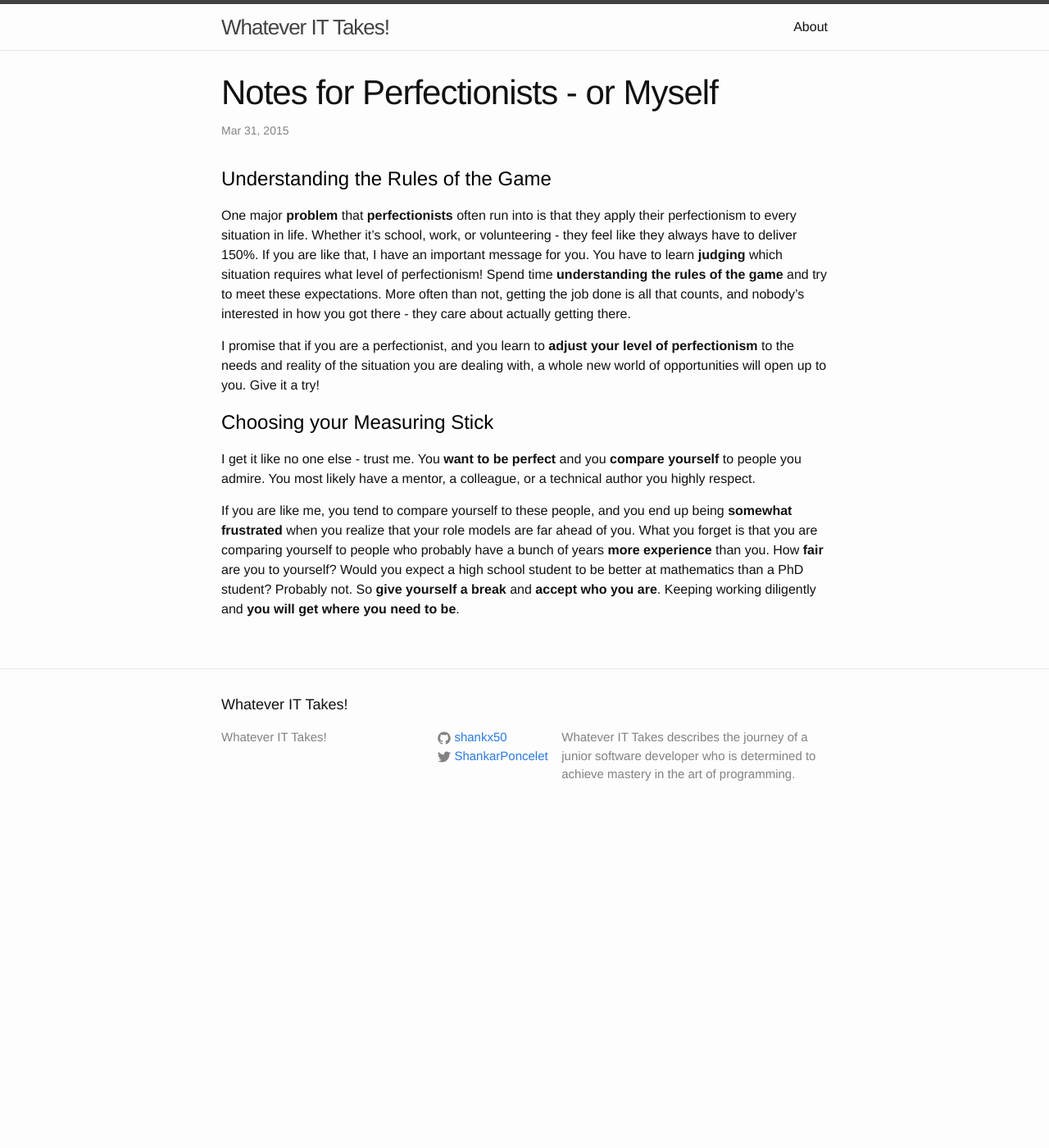
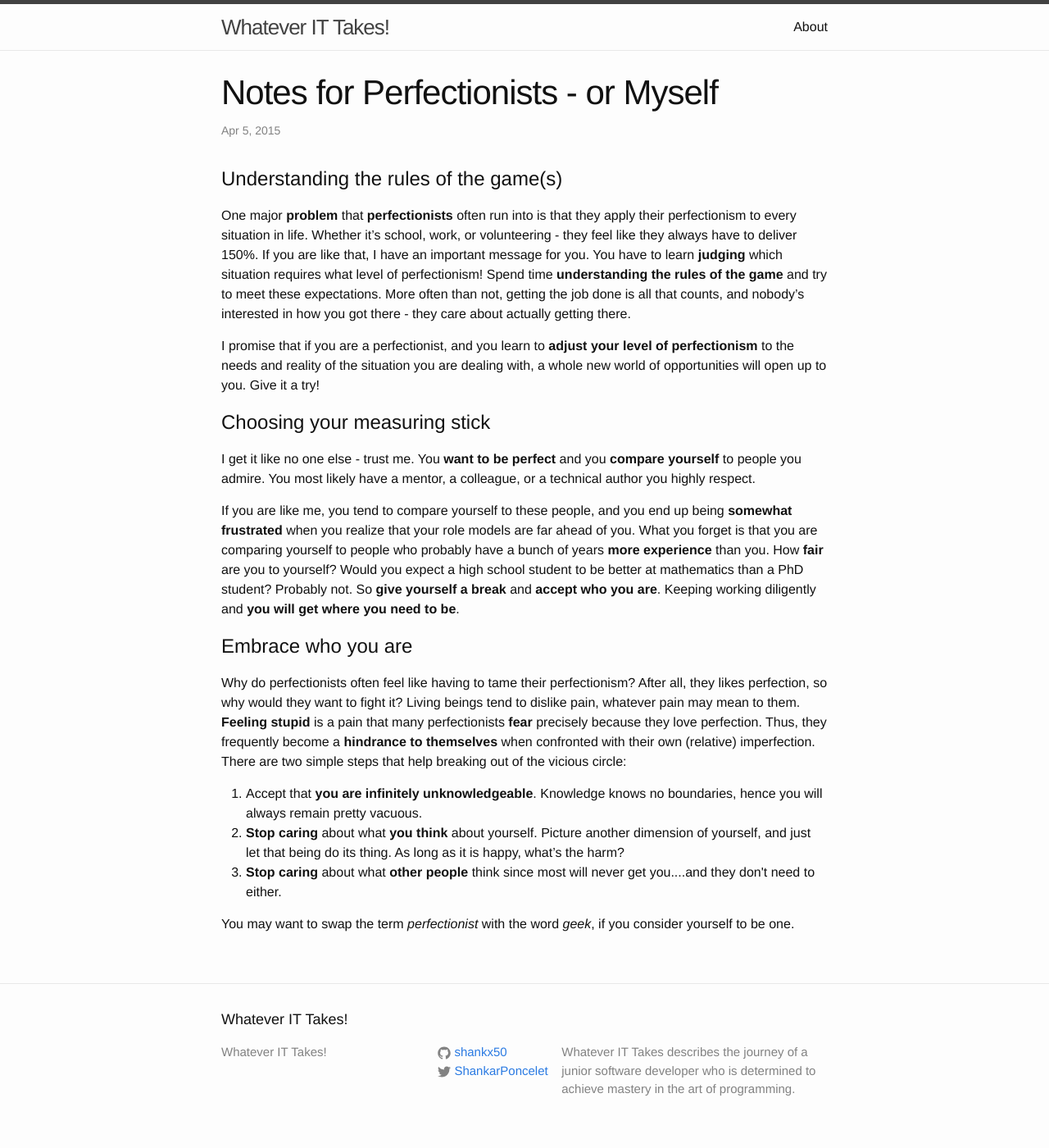
Before and after one commit to shankx50/shankx50.github.io, a Jekyll site: the page built from _posts/2015-03-31-notes-for-perfectionists.markdown, in a window 1280 px wide. Shown: the whole page at 82% size. Built offline with Jekyll 4.4.1, drawn with Linux system fonts in a browser that asks for light colours; before the commit the page ends 1016 px from its top, so only the background shows below that.

Commit message:
added embrace, fixes anchor tags

```diff
--- a/_posts/2015-03-31-notes-for-perfectionists.markdown
+++ b/_posts/2015-03-31-notes-for-perfectionists.markdown
@@ -1,18 +1,30 @@
 ---
 layout: post
 title:  "Notes for Perfectionists - or Myself"
-date:   2015-03-31
+date:   2015-04-05
 categories: perfectionist
 ---
 
-<h1><a href="#rules">Understanding the Rules of the Game</a></h1>
+<h1 id="rules">Understanding the rules of the game(s)</h1>
 
 One major <strong>problem</strong> that <strong>perfectionists</strong> often run into is that they apply their perfectionism to every situation in life. Whether it's school, work, or volunteering - they feel like they always have to deliver 150%. If you are like that, I have an important message for you. You have to learn <strong>judging</strong> which situation requires what level of perfectionism! Spend time <strong>understanding the rules of the game</strong> and try to meet these expectations. More often than not, getting the job done is all that counts, and nobody's interested in how you got there - they care about actually getting there.
 
 I promise that if you are a perfectionist, and you learn to <strong>adjust your level of perfectionism</strong> to the needs and reality of the situation you are dealing with, a whole new world of opportunities will open up to you. Give it a try!
 
-<h1><a href="#measuring">Choosing your Measuring Stick</a></h1>
+<h1 id="measuring">Choosing your measuring stick</h1>
 
 I get it like no one else - trust me. You <strong>want to be perfect</strong> and you <strong>compare yourself</strong> to people you admire. You most likely have a mentor, a colleague, or a technical author you highly respect.
 
 If you are like me, you tend to compare yourself to these people, and you end up being <strong>somewhat frustrated</strong> when you realize that your role models are far ahead of you. What you forget is that you are comparing yourself to people who probably have a bunch of years <strong>more experience</strong> than you. How <strong>fair</strong> are you to yourself? Would you expect a high school student to be better at mathematics than a PhD student? Probably not. So <strong>give yourself a break</strong> and <strong>accept who you are</strong>. Keeping working diligently and <strong>you will get where you need to be</strong>.
+
+<h1 id="embrace">Embrace who you are</h1>
+
+Why do perfectionists often feel like having to tame their perfectionism? After all, they likes perfection, so why would they want to fight it? Living beings tend to dislike pain, whatever pain may mean to them. <strong>Feeling stupid</strong> is a pain that many perfectionists <strong>fear</strong> precisely because they love perfection. Thus, they frequently become a <strong>hindrance to themselves</strong> when confronted with their own (relative) imperfection. There are two simple steps that help breaking out of the vicious circle:
+
+<ol>
+<li>Accept that <strong>you are infinitely unknowledgeable</strong>. Knowledge knows no boundaries, hence you will always remain pretty vacuous.</li>
+
+<li><strong>Stop caring</strong> about what <strong>you think</strong> about yourself. Picture another dimension of yourself, and just let that being do its thing. As long as it is happy, what’s the harm?</li>
+<li><strong>Stop caring</strong> about what <strong>other people</strong> think since most will never get you....and they don't need to either.</li></ol>
+
+You may want to swap the term <i>perfectionist</i> with the word <i>geek</i>, if you consider yourself to be one.
```
